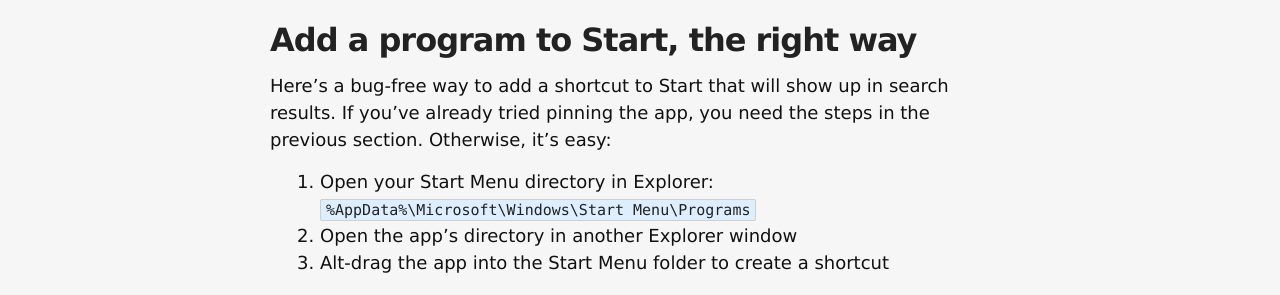
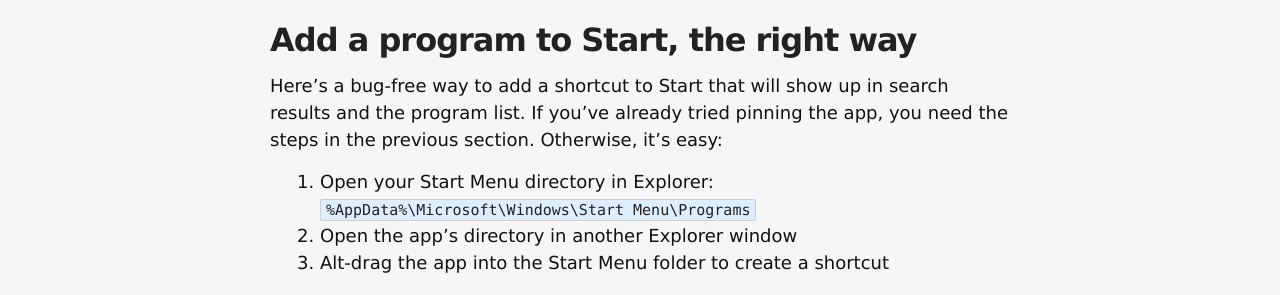
Before and after one commit to mgiuffrida/mgiuffrida.github.io, a Jekyll site: the page built from _posts/2017-01-28-why-you-cant-find-shortcut-start-menu.md, in a window 1280 px wide. Shown: the part 1476-1771 px from the top of the page. Built offline with Jekyll 4.4.1, drawn with Linux system fonts in a browser that asks for light colours.

Commit message:
clarify post

```diff
--- a/_posts/2017-01-28-why-you-cant-find-shortcut-start-menu.md
+++ b/_posts/2017-01-28-why-you-cant-find-shortcut-start-menu.md
@@ -44,8 +44,8 @@
 
 ## Add a program to Start, the right way
 
-Here's a bug-free way to add a shortcut to Start that will show up in search results. If you've already tried pinning
-the app, you need the steps in the previous section. Otherwise, it's easy:
+Here's a bug-free way to add a shortcut to Start that will show up in search results and the program list. If you've
+already tried pinning the app, you need the steps in the previous section. Otherwise, it's easy:
 
 1. Open your Start Menu directory in Explorer:
    `%AppData%\Microsoft\Windows\Start Menu\Programs`
```
